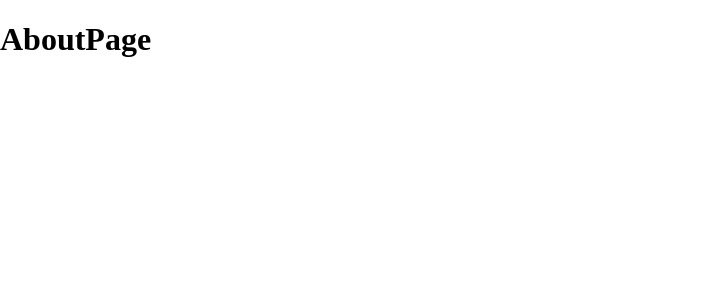
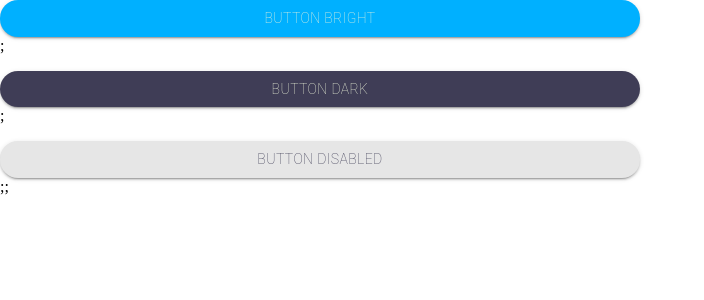
Before and after one commit to C-Sim/we-care-react, a React (Create React App) app: page /about in a window 1280 px wide. Shown: the top 300 px of the page, without its empty margins (0-704 px from the left). Built offline with nearby package versions, Linux system fonts and the light colour scheme.

Commit message:
buttons for bright, dark and disabled

```diff
--- a/src/App.css
+++ b/src/App.css
@@ -3,6 +3,7 @@
   --bright-blue: #00b0ff;
   --transparent-blue: rgba(0, 176, 255, 0.18);
   --off-white: #eef5dbff;
+  --grey: #e6e6e6;
   --accent: #c99f32;
 }
 
--- /dev/null
+++ b/src/components/atoms/ButtonBright.js
@@ -0,0 +1,21 @@
+import Button from "@mui/material/Button";
+
+export const ButtonBright = ({ label, type }) => {
+  return (
+    <Button
+      className="button"
+      variant="contained"
+      type={type}
+      sx={{
+        fontWeight: 100,
+        backgroundColor: "#00b0ff",
+        color: "#eef5dbff",
+        "&:hover": { backgroundColor: "#c99f32" },
+        width: "50%",
+        borderRadius: "18px",
+      }}
+    >
+      {label}
+    </Button>
+  );
+};
--- /dev/null
+++ b/src/components/atoms/ButtonDark.js
@@ -0,0 +1,21 @@
+import Button from "@mui/material/Button";
+
+export const ButtonDark = ({ label, type }) => {
+  return (
+    <Button
+      className="button"
+      variant="contained"
+      type={type}
+      sx={{
+        fontWeight: 100,
+        backgroundColor: "#3f3d56",
+        color: "#eef5dbff",
+        "&:hover": { backgroundColor: "#c99f32" },
+        width: "50%",
+        borderRadius: "18px",
+      }}
+    >
+      {label}
+    </Button>
+  );
+};
--- /dev/null
+++ b/src/components/atoms/ButtonDisabled.js
@@ -0,0 +1,21 @@
+import Button from "@mui/material/Button";
+
+export const ButtonDisabled = ({ label, type }) => {
+  return (
+    <Button
+      className="button"
+      variant="contained"
+      type={type}
+      sx={{
+        fontWeight: 100,
+        backgroundColor: "#e6e6e6",
+        color: "#3f3d56",
+        width: "50%",
+        borderRadius: "18px",
+        "&:hover": { backgroundColor: "#e6e6e6" },
+      }}
+    >
+      {label}
+    </Button>
+  );
+};
--- /dev/null
+++ b/src/components/atoms/Error.js
@@ -0,0 +1,12 @@
+import Typography from "@mui/material/Typography";
+
+export const Error = ({ message }) => {
+  <Typography
+    variant="caption"
+    component="div"
+    sx={{ color: "red" }}
+    align="center"
+  >
+    {message}
+  </Typography>;
+};
--- a/src/containers/AboutPage.js
+++ b/src/containers/AboutPage.js
@@ -1,5 +1,19 @@
 // overview of how the service works
 
+import Stack from "@mui/material/Stack";
+
+import { ButtonBright } from "../components/atoms/ButtonBright";
+import { ButtonDark } from "../components/atoms/ButtonDark";
+import { ButtonDisabled } from "../components/atoms/ButtonDisabled";
+import { Error } from "../components/atoms/Error";
+
 export const AboutPage = () => {
-  return <h1>AboutPage</h1>;
+  return (
+    <Stack spacing={2}>
+      <ButtonBright label="Button Bright" type="submit" />;
+      <ButtonDark label="Button Dark" type="submit" />;
+      <ButtonDisabled label="Button Disabled" type="submit" />;
+      <Error message="Failed. Please try again." />;
+    </Stack>
+  );
 };
--- a/src/index.css
+++ b/src/index.css
@@ -1,8 +1,9 @@
 :root {
   --framework-blue: #3f3d56;
   --bright-blue: #00b0ff;
-  --transparent-blue: rgba(0, 176, 255, 0.18);
+  --transparent-blue: #00b0ff2e;
   --off-white: #eef5dbff;
+  --grey: #e6e6e6;
   --accent: #c99f32;
 }
 
```
Also changed, not shown: src/components/atoms/Button.js (deleted, +0 -32 lines).
